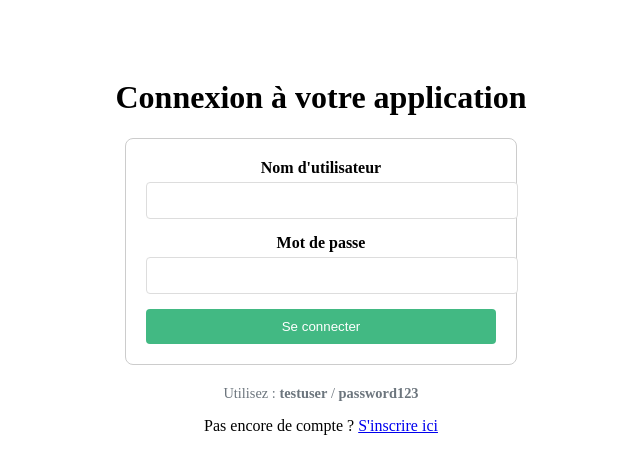
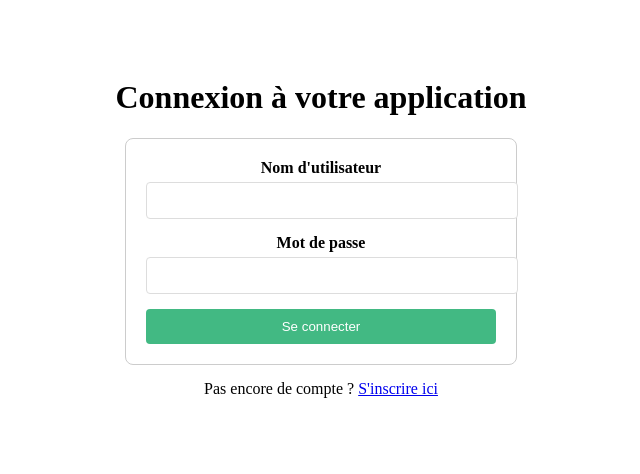
Before and after one commit to ilias50/gameStack, a Vue app in the folder frontend/: page /login in a window 1280 px wide. Shown: the top 474 px of the page, without its empty margins (319-959 px from the left). Built offline with nearby package versions, Linux system fonts and the light colour scheme; no server answers.

Commit message:
fix: modif front

```diff
--- a/frontend/src/views/LoginView.vue
+++ b/frontend/src/views/LoginView.vue
@@ -45,7 +45,6 @@ const handleLogin = async ({ username, password }) => {
         :is-loading="isLoading"
     />
 
-    <p class="hint">Utilisez : <strong>testuser</strong> / <strong>password123</strong></p>
 
     <p class="register-link">
       Pas encore de compte ?
```
